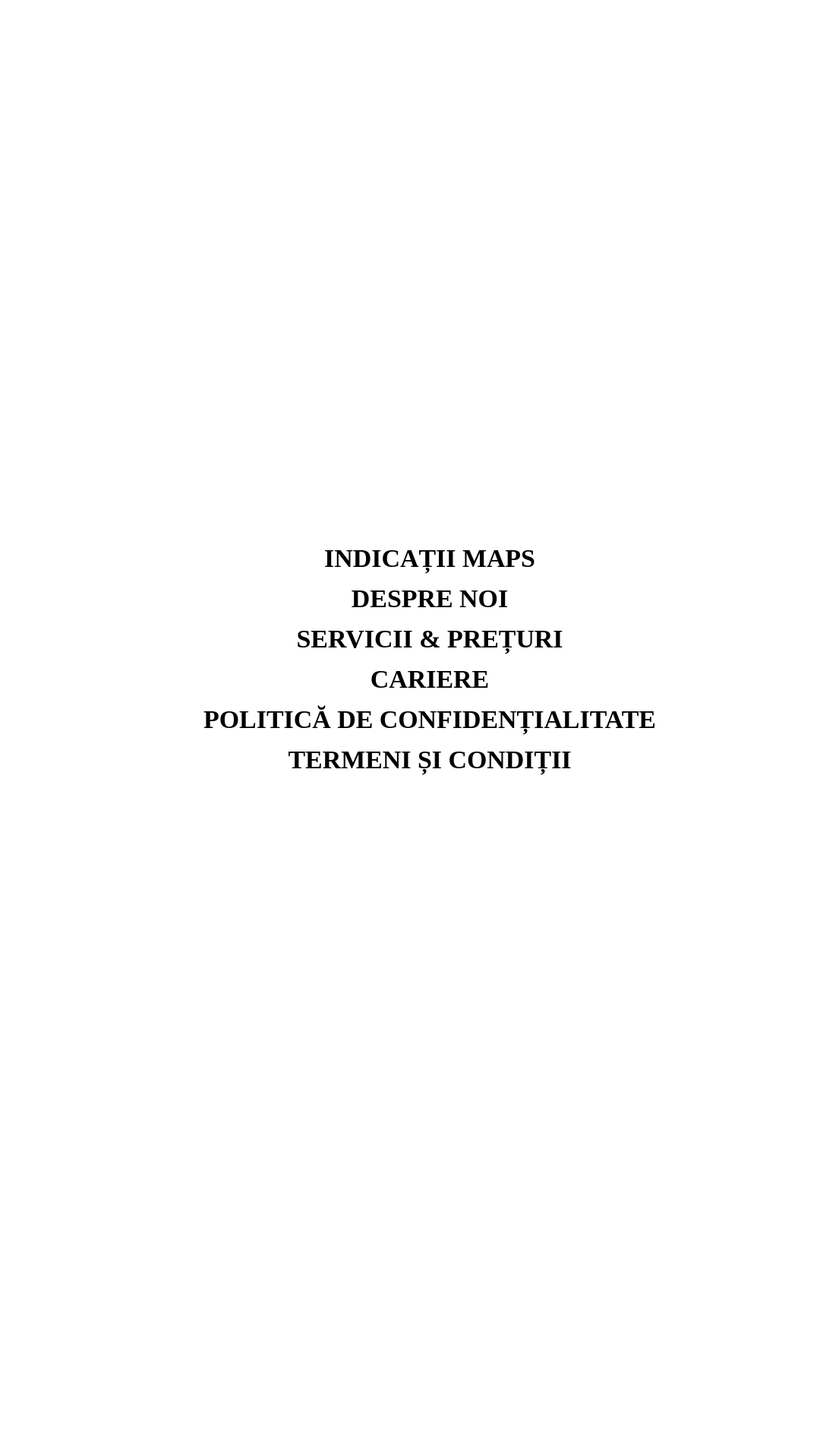
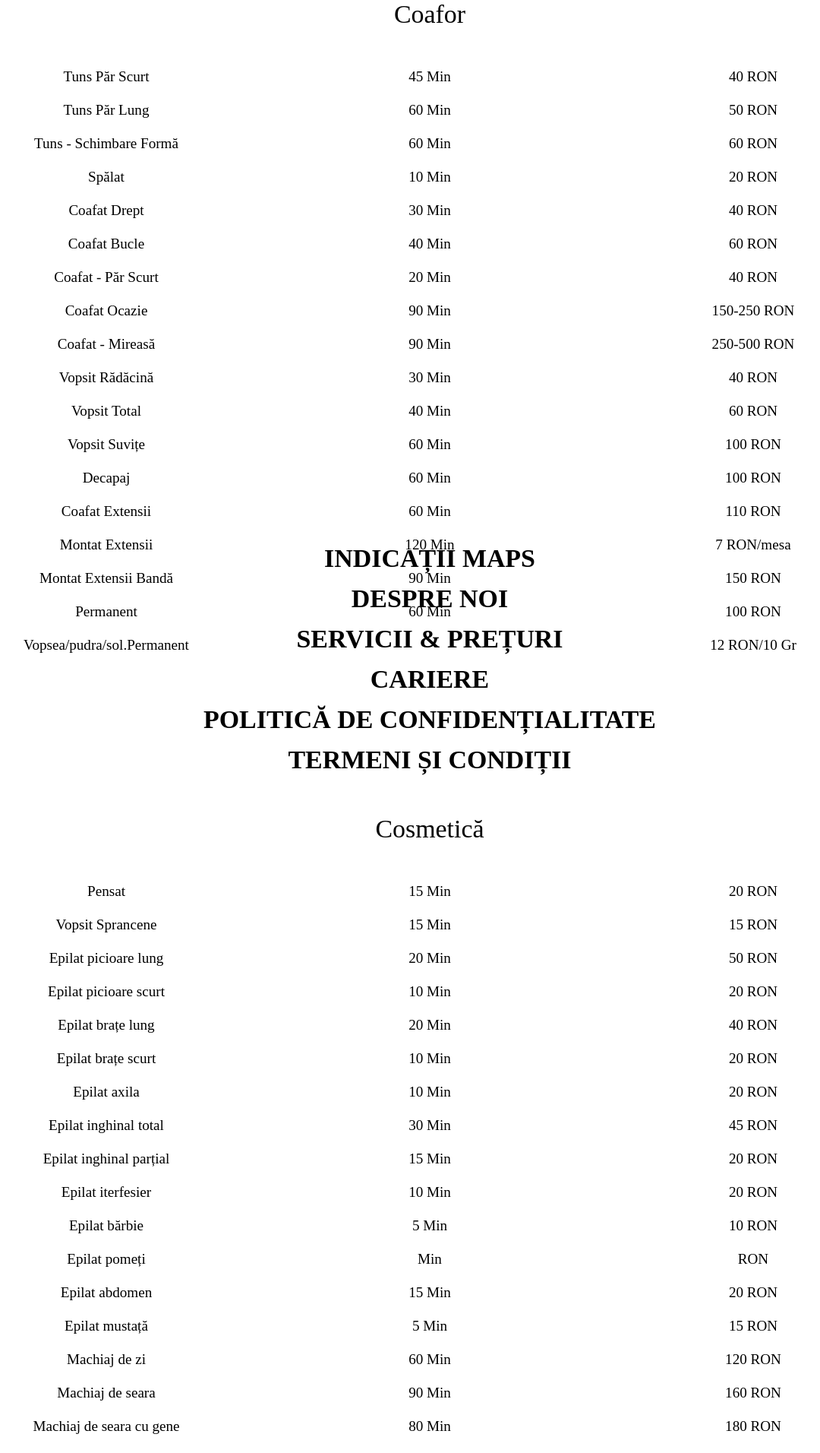
Before and after one commit to VaseaLuca/barber, a React (Create React App) app: page /lista-de-preturi in a window 1280 px wide. Shown: the part 840-2752 px from the top of the page at 76% size, without its empty margins (74-1154 px from the left). Before the commit the page ends 800 px from the top, so only its background shows below. Built offline with nearby package versions, Linux system fonts and the light colour scheme.

Commit message:
added tables with data on PriceList component

```diff
--- a/src/components/Menu.js
+++ b/src/components/Menu.js
@@ -4,9 +4,11 @@ import './Menu.scss';
 
 function Menu({ openDrawer, isDrawerOpen }) {
   return (
+    <div className='menu-net'>
       <div className="menu" onClick={openDrawer}>
         <div className={`menu-stick ${isDrawerOpen && `trigger`}`}></div>
       </div>
+    </div>
   );
 }
 
--- a/src/components/Navbar.scss
+++ b/src/components/Navbar.scss
@@ -6,6 +6,7 @@
 .navbar-menu  {
   display: flex;
   margin: auto 0;
+
 }
 .navbar-logo {
   @include flex(none, center);
--- a/src/components/PriceList.js
+++ b/src/components/PriceList.js
@@ -1,11 +1,273 @@
 import React from 'react'
 
+import Footer from './Home/Footer';
+import './PriceList.scss';
+
 function PriceList() {
+  const pricesFrizerie = [
+    {
+      name: "Tuns Clasic",
+      time: "30 Min",
+      price: "40 RON",
+    },
+    {
+      name: "Tuns Fade",
+      time: "45 Min",
+      price: "50 RON",
+    },
+    {
+      name: "Tuns Păr Lung",
+      time: "45 Min",
+      price: "50 RON",
+    },
+    {
+      name: "Contur",
+      time: "10 Min",
+      price: "15 RON",
+    },
+    {
+      name: "Spălat",
+      time: "5 Min",
+      price: "10 RON",
+    },
+    {
+      name: "Barbă",
+      time: "15 Min",
+      price: "20 RON",
+    },
+    {
+      name: "Mustață",
+      time: "5 Min",
+      price: "5 RON",
+    },
+  ];
+  const pricesCoafor = [
+    {
+      name: "Tuns Păr Scurt",
+      time: "45 Min",
+      price: "40 RON",
+    },
+    {
+      name: "Tuns Păr Lung",
+      time: "60 Min",
+      price: "50 RON",
+    },
+    {
+      name: "Tuns - Schimbare Formă",
+      time: "60 Min",
+      price: "60 RON",
+    },
+    {
+      name: "Spălat",
+      time: "10 Min",
+      price: "20 RON",
+    },
+    {
+      name: "Coafat Drept",
+      time: "30 Min",
+      price: "40 RON",
+    },
+    {
+      name: "Coafat Bucle",
+      time: "40 Min",
+      price: "60 RON",
+    },
+    {
+      name: "Coafat - Păr Scurt",
+      time: "20 Min",
+      price: "40 RON",
+    },
+    {
+      name: "Coafat Ocazie",
+      time: "90 Min",
+      price: "150-250 RON",
+    },
+    {
+      name: "Coafat - Mireasă",
+      time: "90 Min",
+      price: "250-500 RON",
+    },
+    {
+      name: "Vopsit Rădăcină",
+      time: "30 Min",
+      price: "40 RON",
+    },
+    {
+      name: "Vopsit Total",
+      time: "40 Min",
+      price: "60 RON",
+    },
+    {
+      name: "Vopsit Suvițe",
+      time: "60 Min",
+      price: "100 RON",
+    },
+    {
+      name: "Decapaj",
+      time: "60 Min",
+      price: "100 RON",
+    },
+    {
+      name: "Coafat Extensii",
+      time: "60 Min",
+      price: "110 RON",
+    },
+    {
+      name: "Montat Extensii",
+      time: "120 Min",
+      price: "7 RON/mesa",
+    },
+    {
+      name: "Montat Extensii Bandă",
+      time: "90 Min",
+      price: "150 RON",
+    },
+    {
+      name: "Permanent",
+      time: "60 Min",
+      price: "100 RON",
+    },
+    {
+      name: "Vopsea/pudra/sol.Permanent",
+      time: "",
+      price: "12 RON/10 Gr",
+    },
+  ];
+  const pricesCosmetica = [
+    {
+      name: "Pensat",
+      time: "15 Min",
+      price: "20 RON",
+    },
+    {
+      name: "Vopsit Sprancene",
+      time: "15 Min",
+      price: "15 RON",
+    },
+    {
+      name: "Epilat picioare lung",
+      time: "20 Min",
+      price: "50 RON",
+    },
+    {
+      name: "Epilat picioare scurt",
+      time: "10 Min",
+      price: "20 RON",
+    },
+    {
+      name: "Epilat brațe lung",
+      time: "20 Min",
+      price: "40 RON",
+    },
+    {
+      name: "Epilat brațe scurt",
+      time: "10 Min",
+      price: "20 RON",
+    },
+    {
+      name: "Epilat axila",
+      time: "10 Min",
+      price: "20 RON",
+    },
+    {
+      name: "Epilat inghinal total",
+      time: "30 Min",
+      price: "45 RON",
+    },
+    {
+      name: "Epilat inghinal parțial",
+      time: "15 Min",
+      price: "20 RON",
+    },
+    {
+      name: "Epilat iterfesier",
+      time: "10 Min",
+      price: "20 RON",
+    },
+    {
+      name: "Epilat bărbie",
+      time: "5 Min",
+      price: "10 RON",
+    },
+    {
+      name: "Epilat pomeți",
+      time: " Min",
+      price: " RON",
+    },
+    {
+      name: "Epilat abdomen",
+      time: "15 Min",
+      price: "20 RON",
+    },
+    {
+      name: "Epilat mustață",
+      time: "5 Min",
+      price: "15 RON",
+    },
+    {
+      name: "Machiaj de zi",
+      time: "60 Min",
+      price: "120 RON",
+    },
+    {
+      name: "Machiaj de seara",
+      time: "90 Min",
+      price: "160 RON",
+    },
+    {
+      name: "Machiaj de seara cu gene",
+      time: "80 Min",
+      price: "180 RON",
+    },
+    {
+      name: "Machiaj mireasa",
+      time: "120 Min",
+      price: "250 RON",
+    },
+  ];
+
+  console.log("Frizerie", pricesFrizerie);
   return (
-    <div>
-      PriceList
+    <div className="price-list">
+      <div className="price-name">Frizerie</div>
+      <table>
+        <tbody>
+          {pricesFrizerie.map((price, index) => (
+            <tr key={index}>
+              <td>{price.name}</td>
+              <td>{price.time}</td>
+              <td>{price.price}</td>
+            </tr>
+          ))}
+        </tbody>
+      </table>
+      <div className="price-name">Coafor</div>
+      <table>
+        <tbody>
+          {pricesCoafor.map((price, index) => (
+            <tr key={index}>
+              <td>{price.name}</td>
+              <td>{price.time}</td>
+              <td>{price.price}</td>
+            </tr>
+          ))}
+        </tbody>
+      </table>
+      <div className="price-name">Cosmetică</div>
+      <table>
+        <tbody>
+          {pricesCosmetica.map((price, index) => (
+            <tr key={index}>
+              <td>{price.name}</td>
+              <td>{price.time}</td>
+              <td>{price.price}</td>
+            </tr>
+          ))}
+        </tbody>
+      </table>
+      <Footer />
     </div>
-  )
+  );
 }
 
 export default PriceList;
--- a/src/components/PriceList.scss
+++ b/src/components/PriceList.scss
@@ -0,0 +1,25 @@
+@import './Home/sassSettings';
+
+.price-list {
+  margin: 100px 0 0 0;
+  @include flexColumn;
+
+  .price-name {
+    margin: 0 0 40px 0;
+    text-align: center;
+    font-size: $headerTextSize;
+  }
+
+  table {
+    margin: 0 0 200px 0;
+    width: 100%;
+    text-align: center;
+  }
+
+  td {
+    width: 25%;
+    font-size: $descriptionTextSize;
+    padding: 10px 0;
+    word-break: break-word;
+  }
+}
```
